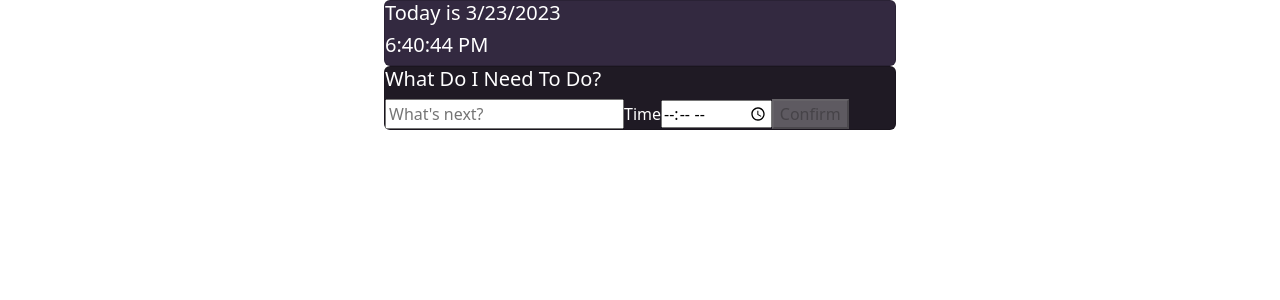
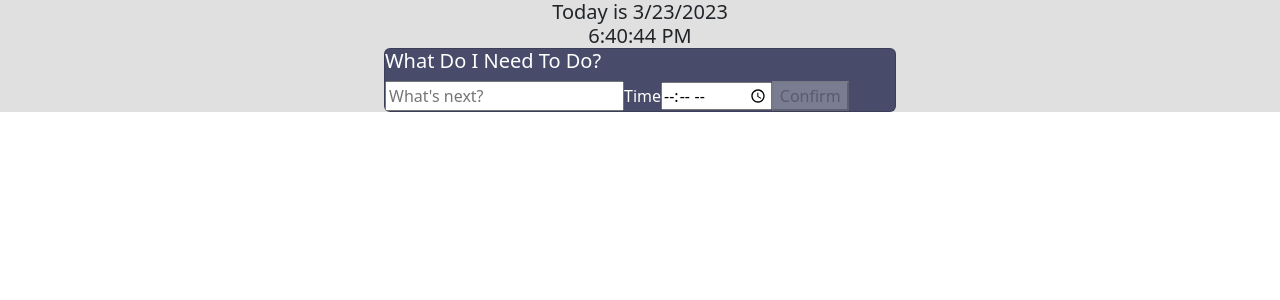
Before and after one commit to eukeo/todolist, a React (Create React App) app: page / in a window 1280 px wide. Shown: the top 300 px of the page. Built offline with nearby package versions, Linux system fonts and the light colour scheme.

Commit message:
styling-added

```diff
--- a/package.json
+++ b/package.json
@@ -15,7 +15,7 @@
   },
   "scripts": {
     "start": "react-scripts start",
-    "build": "react-scripts build",
+    "build": "CI=false react-scripts build",
     "test": "react-scripts test",
     "eject": "react-scripts eject"
   },
--- a/src/App.css
+++ b/src/App.css
@@ -1,3 +1,3 @@
-body {
+.App {
   background-color: #1b1b1b22;
 }
--- a/src/ListForm/ListForm.js
+++ b/src/ListForm/ListForm.js
@@ -33,7 +33,7 @@ const ListForm = (props) => {
     <Card
       style={{
         color: "white",
-        backgroundColor: "#1F1A24",
+        backgroundColor: "#484b6a",
         width: "40%",
         display: "block",
         margin: "auto",
--- /dev/null
+++ b/src/NewDate/NewDate.css
@@ -0,0 +1,3 @@
+.date {
+  text-align: center;
+}
--- a/src/NewDate/NewDate.js
+++ b/src/NewDate/NewDate.js
@@ -1,3 +1,4 @@
+import "./NewDate.css";
 import { useState, useEffect } from "react";
 import { Card } from "react-bootstrap";
 
@@ -12,19 +13,17 @@ const NewDate = () => {
   });
 
   return (
-    <Card
+    <div
       className="date"
       style={{
-        color: "white",
         width: "40%",
-        backgroundColor: "#332940",
         display: "block",
         margin: "auto",
       }}
     >
       <Card.Title>Today is {date.toLocaleDateString()}</Card.Title>
       <Card.Title>{date.toLocaleTimeString()}</Card.Title>
-    </Card>
+    </div>
   );
 };
 
--- a/src/TodoList/TodoList.js
+++ b/src/TodoList/TodoList.js
@@ -11,8 +11,7 @@ const TodoList = (props) => {
         <Card
           key={index}
           style={{
-            color: "white",
-            backgroundColor: "#332940",
+            backgroundColor: "#e4e5f1",
           }}
         >
           <NewTodo text={todo.text} time={todo.time} />
```
